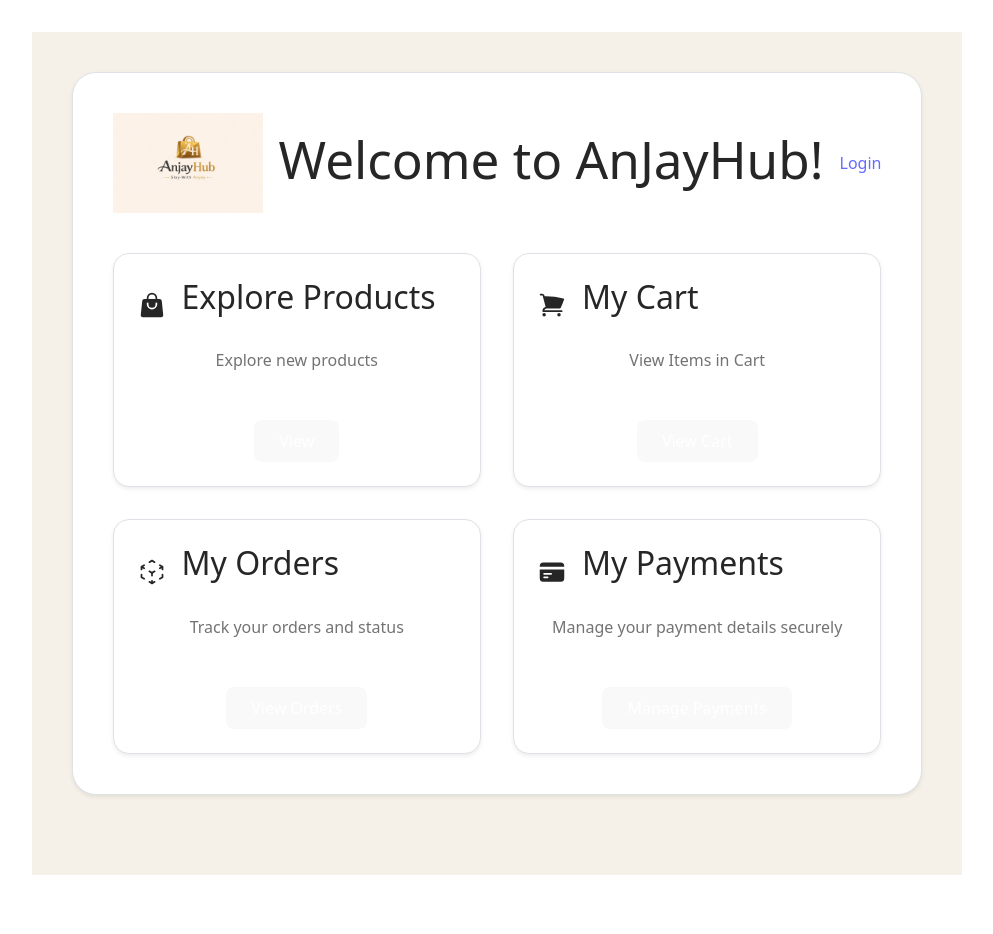
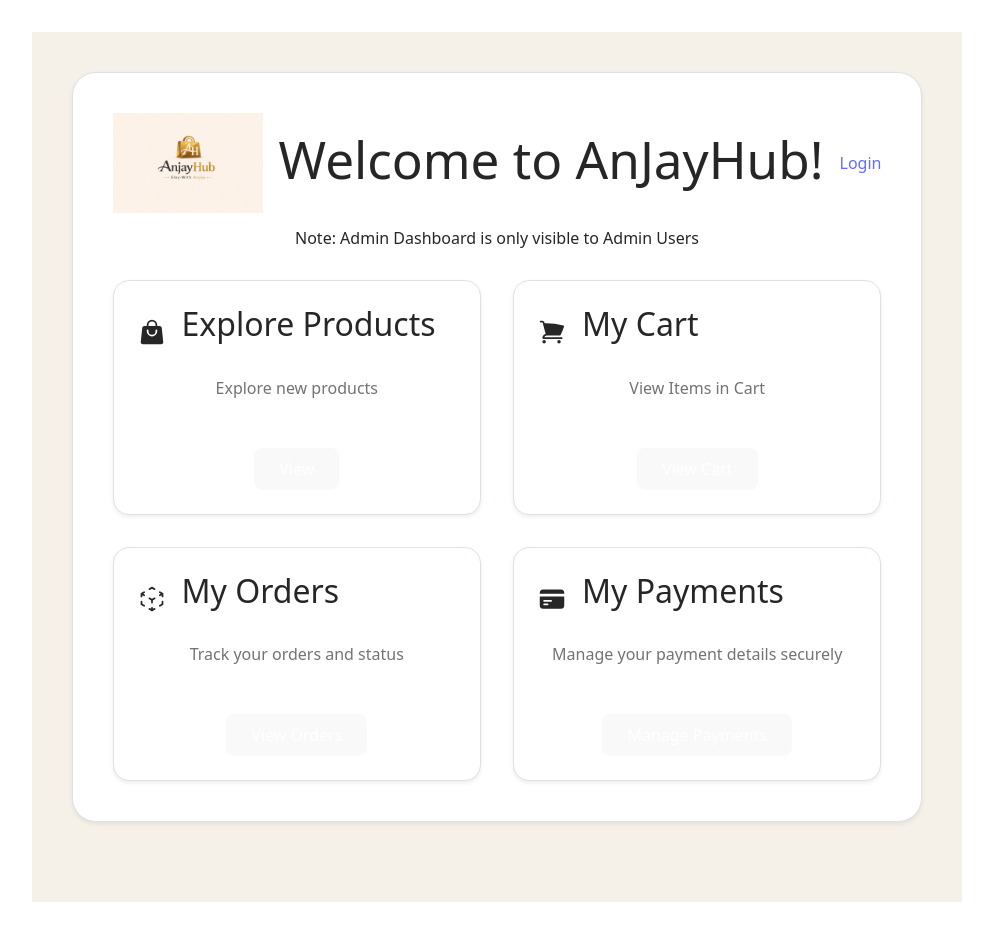
Before and after one commit to Gayathri-Anandhan/ECommerceApp_Frontend, a React (Vite) app: page / in a window 1280 px wide. Shown: the whole page, without its empty margins (143-1136 px from the left). Before the commit the page ends 907 px from the top, so only its background shows below. Built offline with nearby package versions, Linux system fonts and the light colour scheme.

Commit message:
last cahnges

```diff
--- a/src/pages/Homepage.jsx
+++ b/src/pages/Homepage.jsx
@@ -38,17 +38,12 @@
                                 >
                                     Login
                                 </Link>
-                                {/* <Link
-                                    to="/register"
-                                    className="bg-neutral-900 text-white px-4 py-2 rounded-lg hover:bg-neutral-800 transition"
-                                >
-                                    Register
-                                </Link> */}
+
                             </div>
                         )}
                     </div>
                 </div>
-                {/* <p className="text-neutral-500 mb-6">Slay With Anjay!</p><br></br> */}
+                <h6>Note: Admin Dashboard is only visible to Admin Users</h6>
                 <br></br>
                 <div className="grid md:grid-cols-2 gap-8">
                     <div className="bg-white p-6 rounded-2xl border border-neutral-200 shadow-sm hover:shadow-md transition">
```
